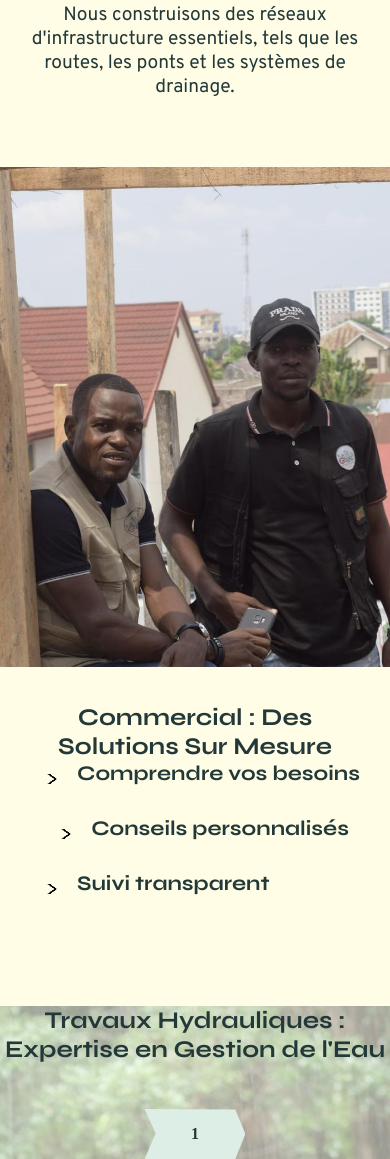
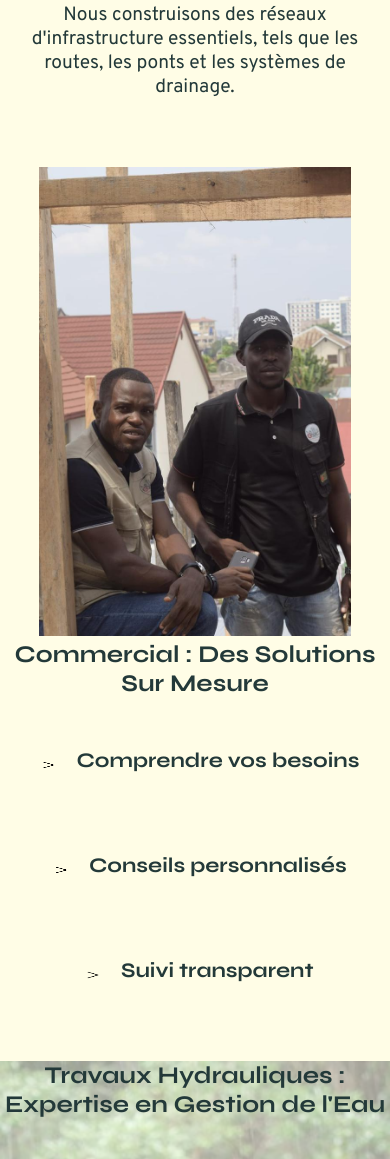
Before and after one commit to RMutem14/GsukoConstruct, a plain HTML site: page service.html in a window 390 px wide. Shown: the part 2734-3893 px from the top of the page. Drawn offline with Linux system fonts and the light colour scheme.

Commit message:
modification du site

```diff
--- a/styles/service.css
+++ b/styles/service.css
@@ -61,8 +61,12 @@
     text-align: center;
   }
 
+  .genieCivil .imgBx{
+    width: 80%;
+  }
+
   .genieCivil img {
-    width: 400px;
+    width: 100%;
   }
 
   .genieCivil .contenaire{
@@ -84,16 +88,32 @@
     text-align: center;
   }
 
+  .commerciale .imgBx{
+    width: 80%;
+  }
+
   .commerciale img {
-    width: 400px;
-    height: 500px;
-    object-fit: cover;
+    width:100%;
   }
 
   .commerciale .content {
     display: flex;
     flex-direction: column;
     align-items: center;
+    padding: 0;
+  }
+
+  .commerciale h3{
+    display: block;
+    width: 100%;
+  }
+
+  .commerciale .contentBx{
+    display: flex;
+    flex-direction: column;
+    align-items: center;
+    margin-top: 50px;
+    padding: 0;
   }
 
   .commerciale h2 {
@@ -160,6 +180,12 @@
   }
 }
 
+@media (max-widt:566px) {
+  .genieCivil img{
+    width: 20%;
+  }
+}
+
 
 @media (min-width:901px) {
   .architecture .contenaire{
--- a/styles/styles.css
+++ b/styles/styles.css
@@ -272,6 +272,10 @@ p {
     display: block;
   }
 
+  .temoignage h3{
+    display: none;
+  }
+
   main {
     display: flex;
     flex-direction: column;
@@ -474,7 +478,7 @@ p {
 
   .nous{
     img{
-      width: 100%;
+      width: 300px;
     }
   }
 
```
Also changed, not shown: styles/contact.css (+19 -2 lines).
